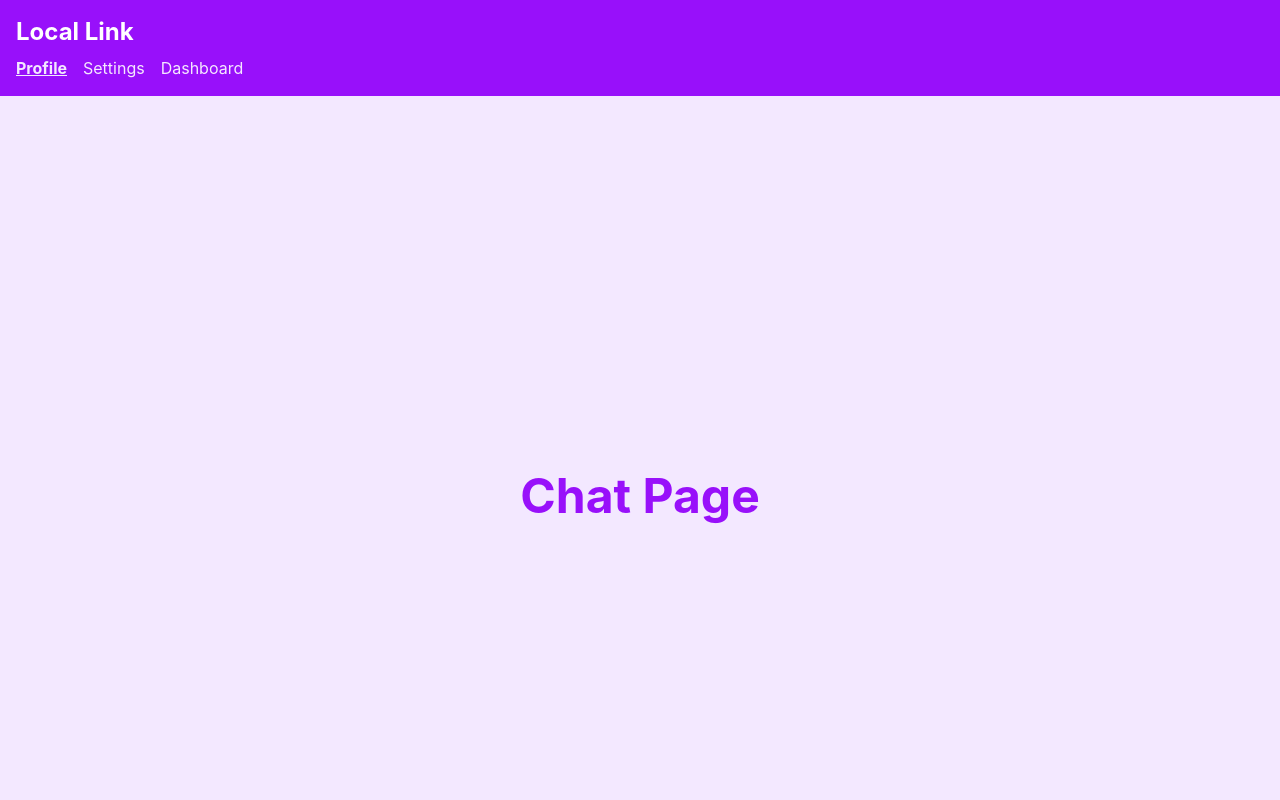
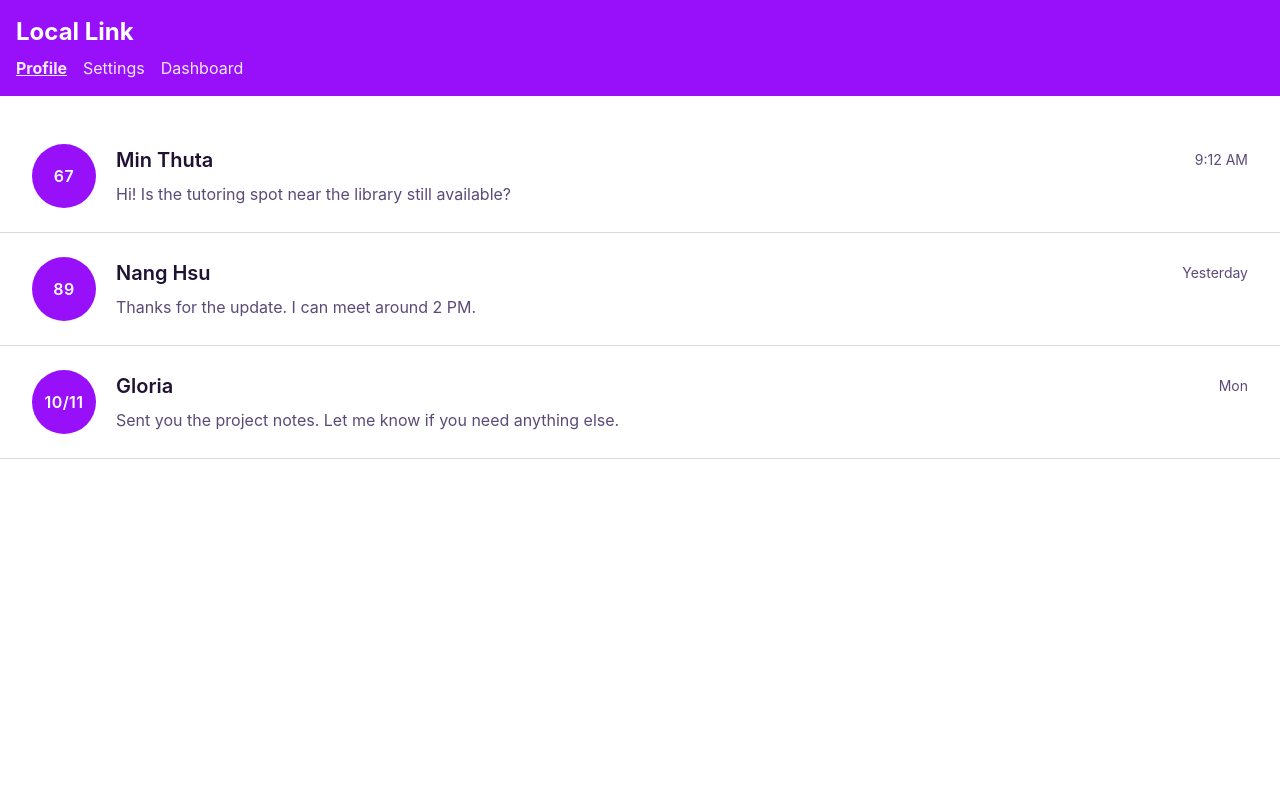
Before and after one commit to KyiPhyuThiriKhaing/CSC105-G09-GenZCoders-LocalLink, a React (Vite) app in the folder locallink-frontend/: page /profile/chat in a window 1280 px wide. Shown: the top 800 px of the page. Built offline with nearby package versions, Linux system fonts and the light colour scheme.

Commit message:
add Chat demo on ChatPage

```diff
--- a/locallink-frontend/src/pages/ChatPage.tsx
+++ b/locallink-frontend/src/pages/ChatPage.tsx
@@ -1,7 +1,53 @@
 export default function ChatPage() {
+  const chats = [
+    {
+      name: "Min Thuta",
+      initials: "67",
+      message: "Hi! Is the tutoring spot near the library still available?",
+      time: "9:12 AM",
+    },
+    {
+      name: "Nang Hsu",
+      initials: "89",
+      message: "Thanks for the update. I can meet around 2 PM.",
+      time: "Yesterday",
+    },
+    {
+      name: "Gloria",
+      initials: "10/11",
+      message: "Sent you the project notes. Let me know if you need anything else.",
+      time: "Mon",
+    },
+  ];
+
   return (
-    <div className="flex items-center justify-center h-screen bg-brand-soft">
-      <h1 className="text-5xl font-bold text-brand-primary">Chat Page</h1>
+    <div className="min-h-screen bg-white px-0 py-6">
+      <div className="mx-auto w-full max-w-7xl">
+        {chats.map((chat) => (
+          <div
+            key={chat.name}
+            className="w-full border-b border-[var(--color-ink-border-soft)] px-5 py-6 sm:px-8"
+          >
+            <div className="flex items-center gap-5">
+              <div className="flex h-16 w-16 shrink-0 items-center justify-center rounded-full bg-brand-primary text-base font-semibold tracking-wide text-white">
+                {chat.initials}
+              </div>
+
+              <div className="min-w-0 flex-1">
+                <div className="mb-2 flex items-center justify-between gap-3">
+                  <p className="truncate text-xl font-semibold text-[var(--color-ink-strong)]">
+                    {chat.name}
+                  </p>
+                  <span className="shrink-0 text-sm text-[var(--color-text-muted)]">
+                    {chat.time}
+                  </span>
+                </div>
+                <p className="text-base text-[var(--color-text-muted)]">{chat.message}</p>
+              </div>
+            </div>
+          </div>
+        ))}
+      </div>
     </div>
   );
 }
```
